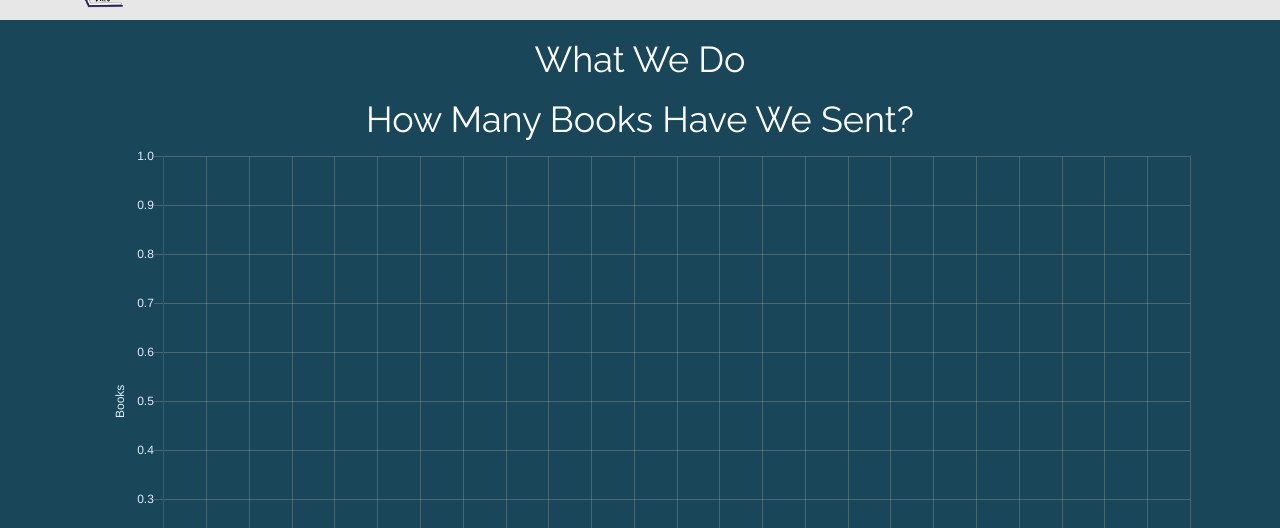
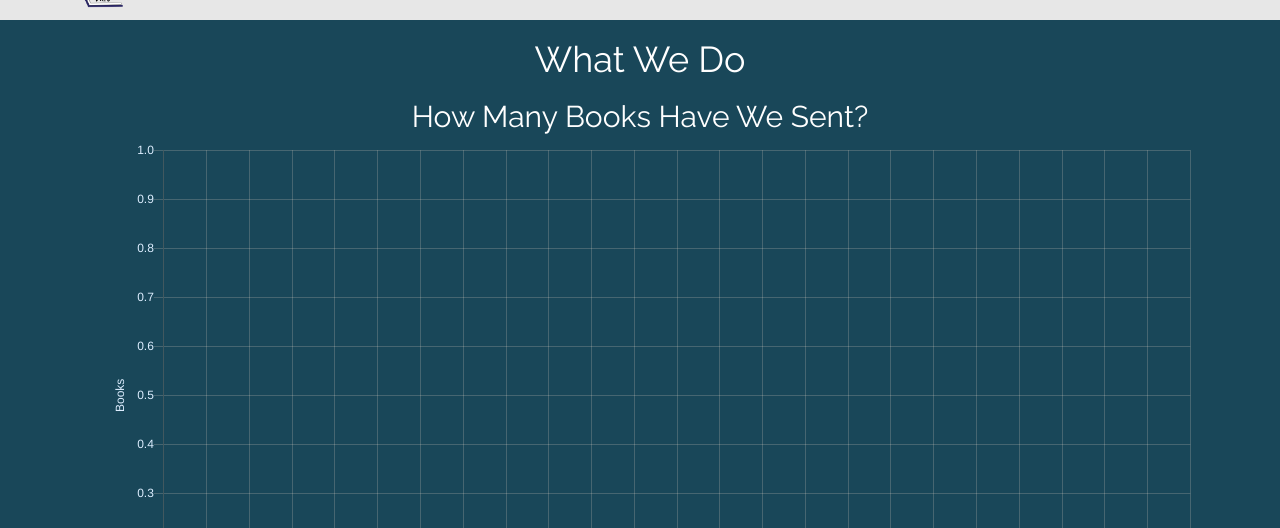
Before and after one commit to klpolley/books_thru_bars, a Flask app: template app/templates/whatWeDo.html in a window 1280 px wide. Shown: the part 52-580 px from the top of the page. Run offline with Flask 2, Linux system fonts and the light colour scheme; the template is opened without the code that fills it, so the values that code supplies are empty; some libraries are stand-ins or nearby versions; grey boxes are pictures that could not be loaded.

Commit message:
Added breaks between each chart

```diff
--- a/app/templates/whatWeDo.html
+++ b/app/templates/whatWeDo.html
@@ -45,14 +45,18 @@
                 <div class="col-md-10">
                     <div style="text-align:center; color: white">
                         <h1>What We Do</h1>
-                        <h1 style="color: white;"> How Many Books Have We Sent? </h1>
+                        <h2 style="color: white;"> How Many Books Have We Sent? </h2>
                         <div class="centered" style="width: 1100px"><canvas id="time"></canvas></div>
-                        <h1 style="color: white;">Where Have We Sent Books?</h1>
+                        <br />
+                        <h2 style="color: white;">Where Have We Sent Books?</h2>
                         <div style="height: 600px" id="mapid" class="centered"></div>
-                        <h1 style="color: white;"> What Genres Of Books Have We Sent? </h1>
+                        <br />
+                        <h2 style="color: white;">What Genres Of Books Have We Sent? </h2>
                         <h4 style="color: white;">Inner Ring: Our Library</h4>
                         <h4 style="color: white;">Outer Ring: Sent Books</h4>
                         <div style="height: 600px; margin: 30px"><canvas id="sentGenre"></canvas></div>
+                        <br />
+                        <br />
                     </div>
                 </div>
                 <div class="col-md-1">
```
